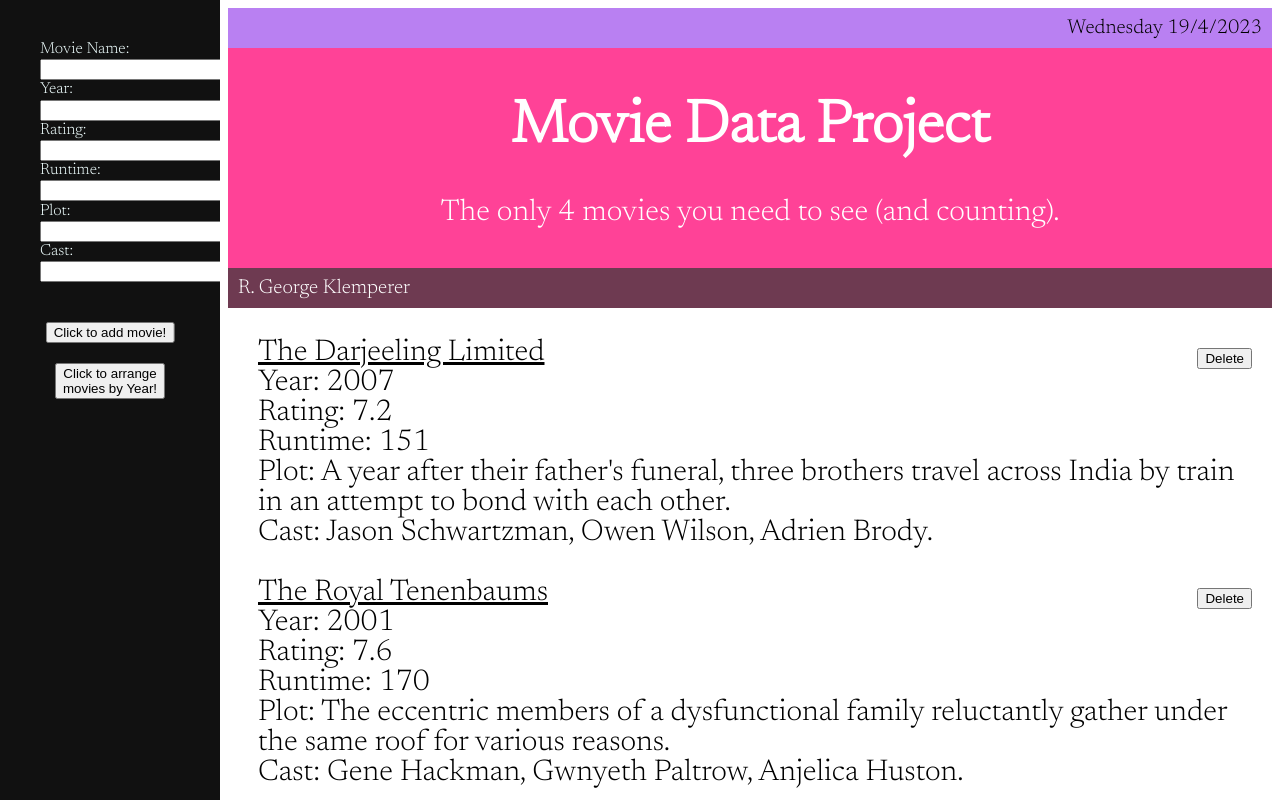
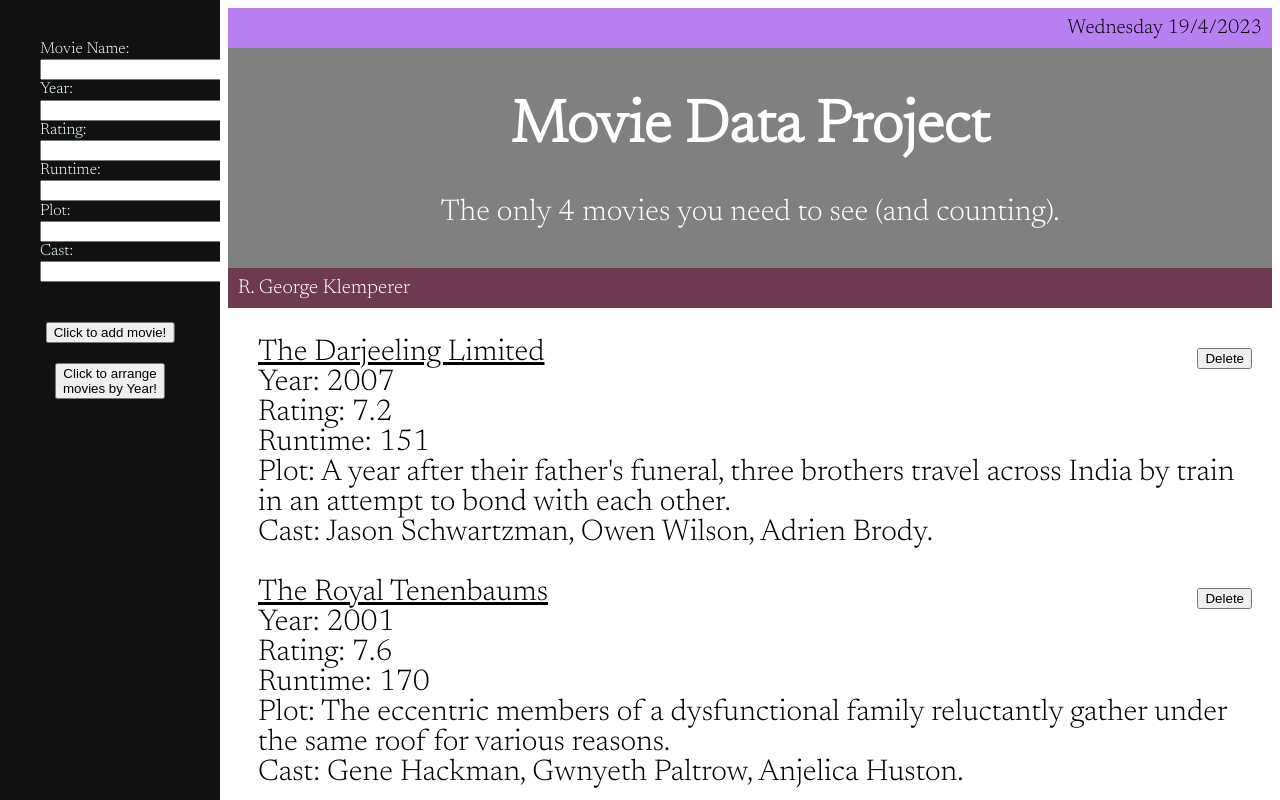
Before and after one commit to GeorgeKlemperer/3moviedata, a plain HTML site: page index.html in a window 1280 px wide. Shown: the top 800 px of the page. Drawn offline with Linux system fonts and the light colour scheme.

Commit message:
Test commit

```diff
--- a/my-styles.css
+++ b/my-styles.css
@@ -30,7 +30,8 @@ html {
   /* align-self: center;
   justify-content: center; */
   text-align: center;
-  background-color: #ff4297;
+  /* background-color: #ff4297; */
+  background-color: grey;
   padding: 10px 0;
   color: white;
   font-size: 30px;
```
